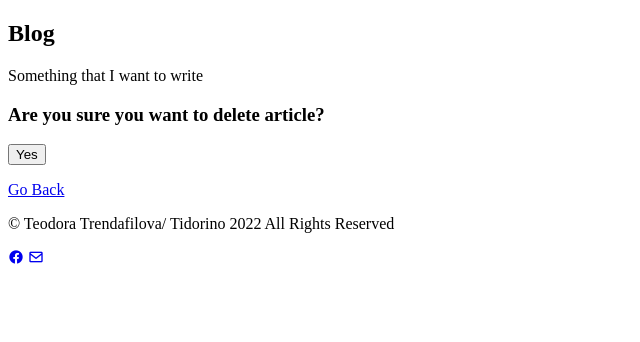
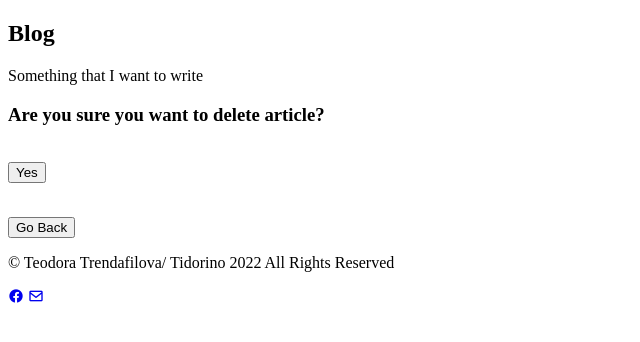
Before and after one commit to tidorino/MyBlog, a Django app: a page that uses templates/articles/delete-post-page.html in a window 1280 px wide. Shown: the part 26-368 px from the top of the page, without its empty margins (0-640 px from the left). Run offline with Django 4.2, Linux system fonts and the light colour scheme; tables that the repository leaves empty hold one stand-in row (values such as "Sample post"); some libraries are stand-ins or nearby versions.

Commit message:
update button 'go back'

```diff
--- a/templates/articles/delete-post-page.html
+++ b/templates/articles/delete-post-page.html
@@ -8,12 +8,13 @@
             </h3>
             <div class="sure-buttons">
                 <form method="post" action="{% url 'delete post' slug=object.slug %}">
+                    <br>
                     <button>Yes</button>
                     {% csrf_token %}
                 </form>
-
+                <br>
                 <p>
-                    <a href="{% url 'details post' slug=object.slug %}" class="back-home">Go Back</a>
+                    <a href="{% url 'details post' slug=object.slug %}" class="back-home"><button>Go Back</button></a>
                 </p>
             </div>
         </div>
```
